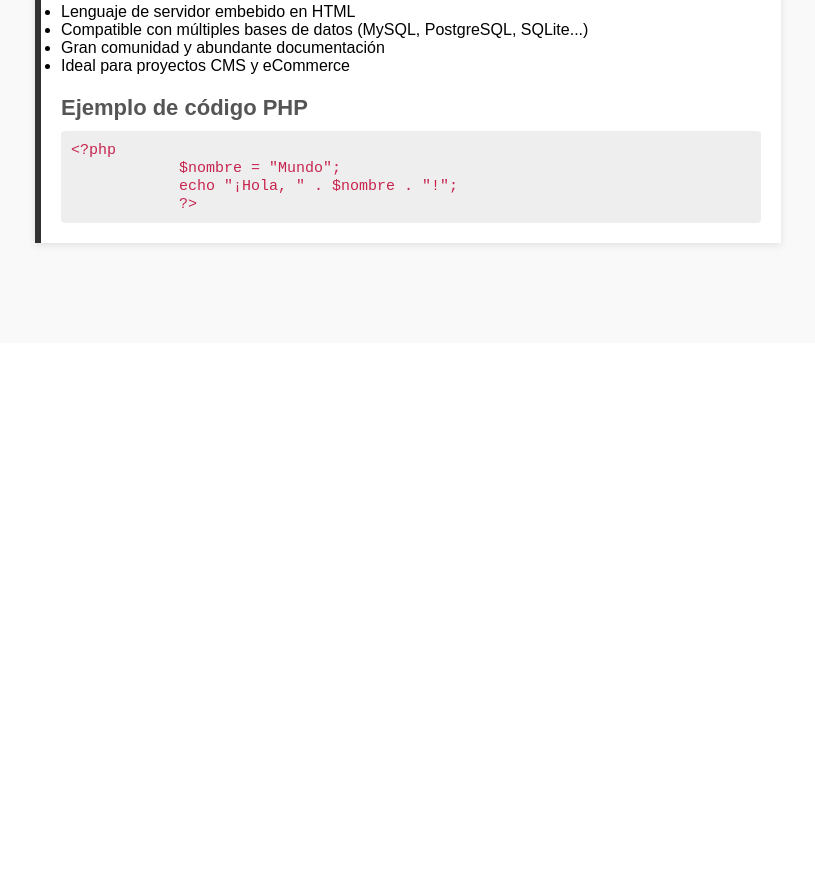
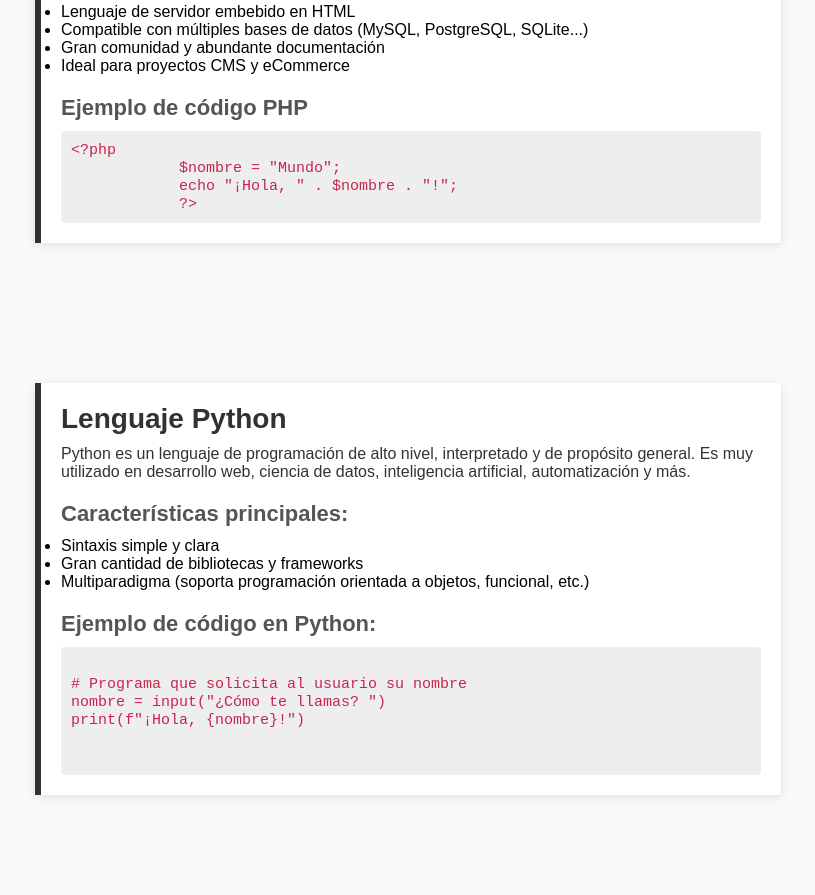
Before and after one commit to juhanpl/Practica_Colaborativa, a plain HTML site: page Blog_Colaborativo/index.html in a window 1280 px wide. Shown: the part 929-1824 px from the top of the page, without its empty margins (252-1067 px from the left). Before the commit the page ends 1272 px from the top, so only its background shows below. Drawn offline with Linux system fonts and the light colour scheme.

Commit message:
feat: Añadir sección de Python en el blog

```diff
--- a/Blog_Colaborativo/index.html
+++ b/Blog_Colaborativo/index.html
@@ -3,7 +3,7 @@
 
 <head>
     <meta charset="UTF-8">
-    <link rel="stylesheet" href="/css/styles.css">
+    <link rel="stylesheet" href="css/styles.css">
     <meta name="viewport" content="width=device-width, initial-scale=1.0">
     <title>Blog</title>
     <link rel="icon" href="/assets/blog_icon.ico" type="image/ico">
@@ -82,6 +82,32 @@
         </section>
     </main>
 
+    <main>
+    <!-- Sección Python -->
+<section id="python">
+    <h2>Lenguaje Python</h2>
+    <p>Python es un lenguaje de programación de alto nivel, interpretado y de propósito general. Es muy utilizado en desarrollo web, ciencia de datos, inteligencia artificial, automatización y más.</p>
+
+    <h3>Características principales:</h3>
+    <ul>
+        <li>Sintaxis simple y clara</li>
+        <li>Gran cantidad de bibliotecas y frameworks</li>
+        <li>Multiparadigma (soporta programación orientada a objetos, funcional, etc.)</li>
+    </ul>
+
+    <h3>Ejemplo de código en Python:</h3>
+    <pre>
+<code class="language-python">
+# Programa que solicita al usuario su nombre
+nombre = input("¿Cómo te llamas? ")
+print(f"¡Hola, {nombre}!")
+</code>
+    </pre>
+</section>
+
+
+
+
 </body>
 
 </html>
```
